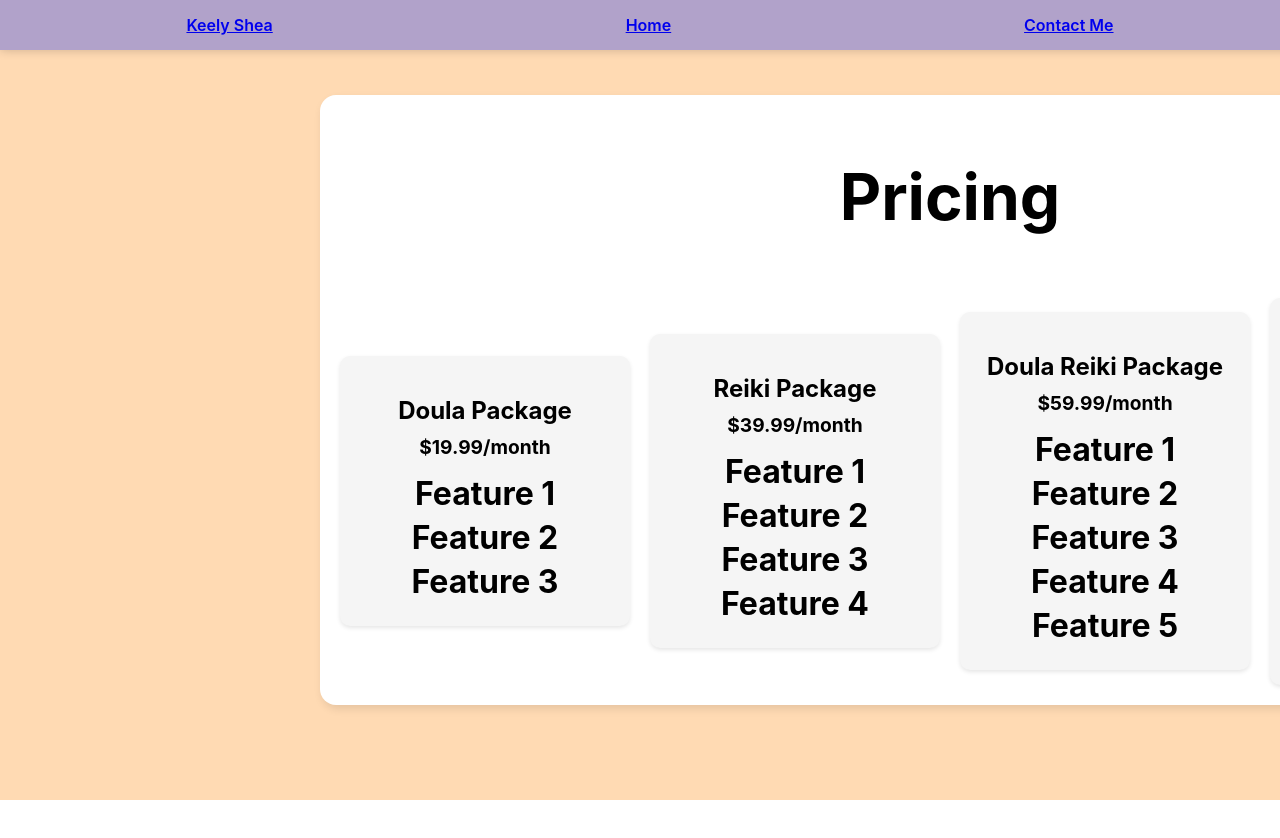
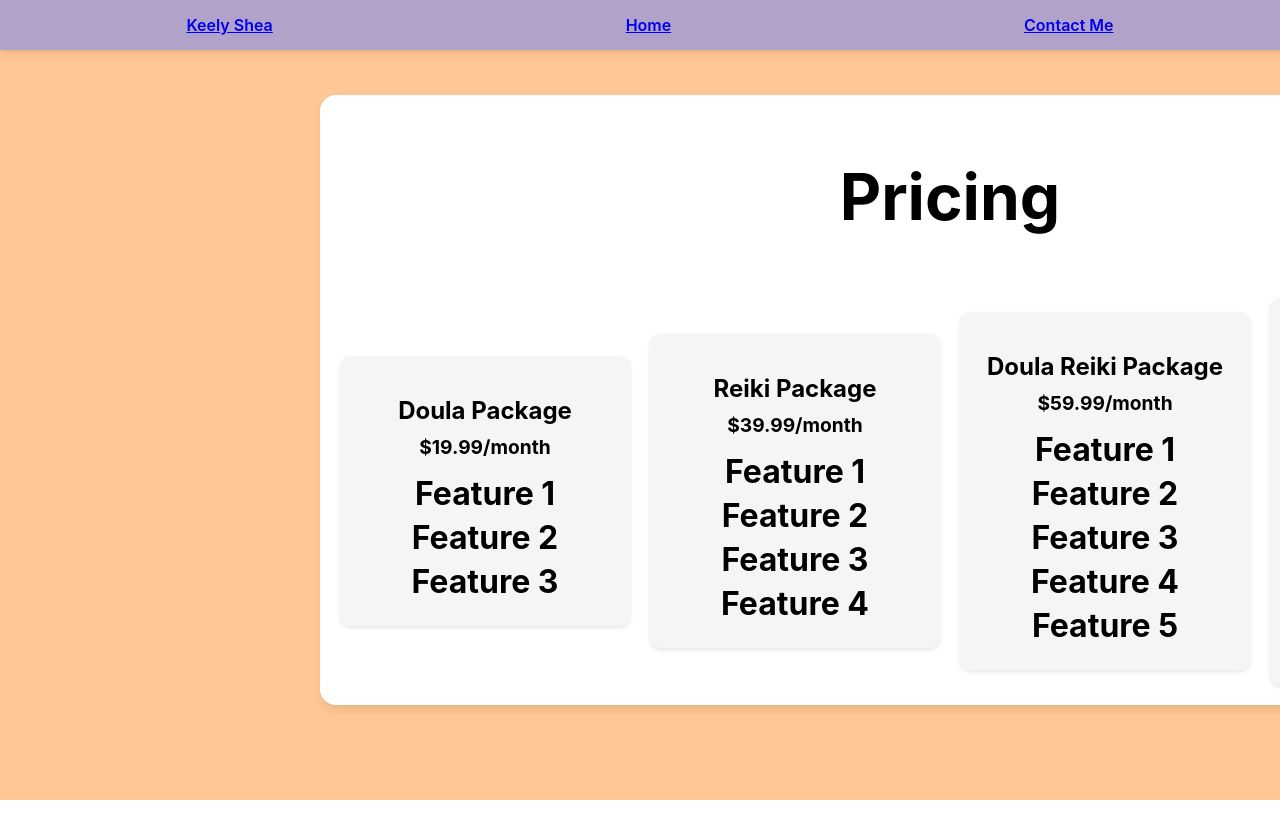
Before and after one commit to Zacharyjsultan/KSS-50, a React (Create React App) app: page / in a window 1280 px wide. Shown: the top 838 px of the page. Built offline with nearby package versions, Linux system fonts and the light colour scheme.

Commit message:
pastelsssssss

```diff
--- a/src/Components/HomePage.css
+++ b/src/Components/HomePage.css
@@ -2,7 +2,7 @@
   display: flex;
   align-items: center;
 
-  background-color: #ffdab3;
+  background-color: #ffc794;
   height: 100vh;
   width: 100vw;
 }
```
